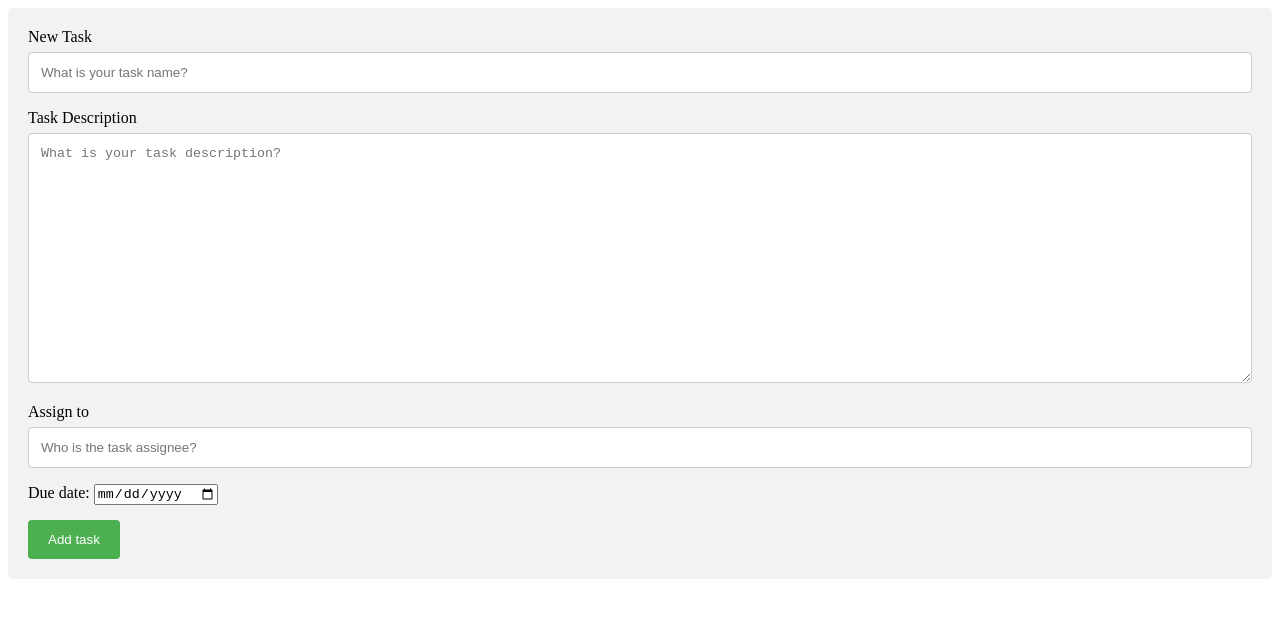
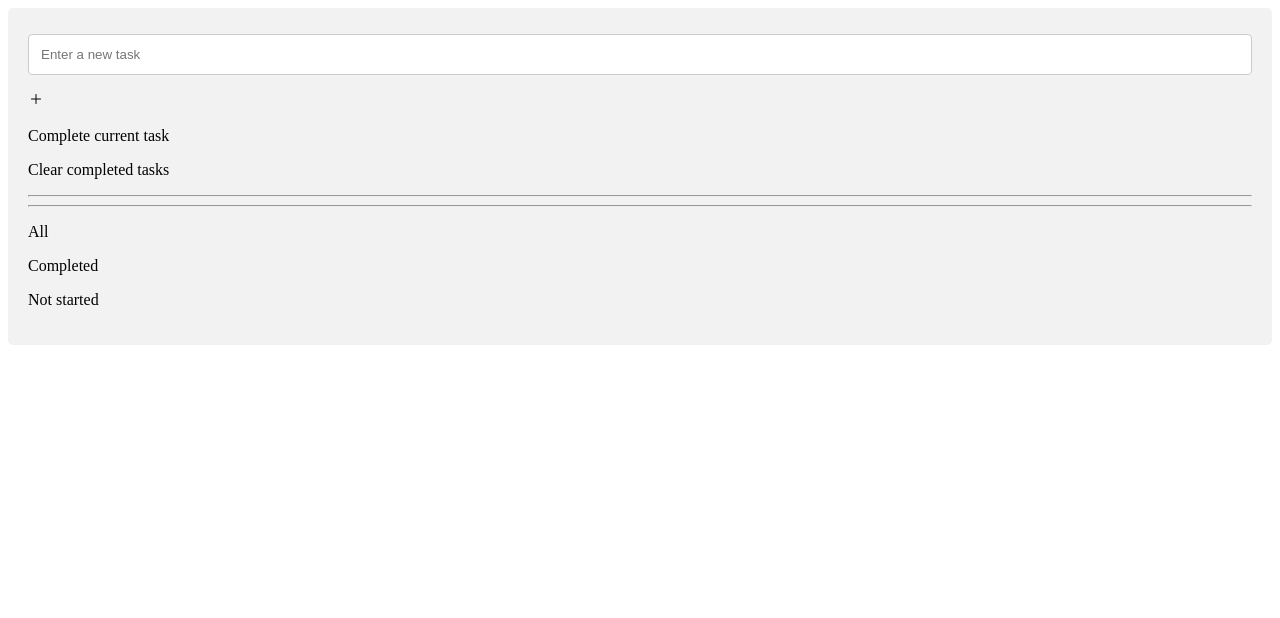
Before and after one commit to kas-kay/work-it, a plain HTML site: page index.html in a window 1280 px wide. Drawn offline with nearby package versions, Linux system fonts and the light colour scheme.

Commit message:
Update index.html

```diff
--- a/index.html
+++ b/index.html
@@ -1,40 +1,41 @@
 <!DOCTYPE html>
 <html lang="en">
-
 <head>
     <meta charset="UTF-8">
     <meta name="viewport" content="width=device-width, initial-scale=1.0">
-    <link rel="stylesheet" href="styles.css">
-    <title>Work it - Task Runner</title>
+    <meta http-equiv="X-UA-Compatible" content="ie=edge">
+    <title>To Do App</title>
+    <link rel="stylesheet" href="https://use.fontawesome.com/releases/v5.5.0/css/all.css" integrity="sha384-B4dIYHKNBt8Bc12p+WXckhzcICo0wtJAoU8YZTY5qE0Id1GSseTk6S+L3BlXeVIU" crossorigin="anonymous">
+    <link rel="stylesheet" type="text/css" href="styles.css">
 </head>
-
 <body>
 
-    <div class="container">
-        <form>
+    <main class="container">
+        <div class="add-bar">
+            <input type="text" id="new-task" placeholder="Enter a new task">
+            <ion-icon id="add-button" name="add-outline" class="fs-large"></ion-icon>
+        </div>
+        <div class="menu-bar">
+            <div id="check-all-button">
+                <p id = "completeAll" class="fs-med" >Complete current task</p>
+            </div>
+            <p id = "clearComplete" class="fs-med">Clear completed tasks</p>
+        </div>
+        <hr>
+        <div id = "show-all" class="tasks-container">
+        </div>
 
-          <label for="fname">New Task</label>
-          <input type="text" id="fname" name="firstname" placeholder="What is your task name?">
+        <hr>
+        <div class="footer">
+            <div class="filter">
+                <p id = 'showAll' class="filter-button">All</p>
+                <p id='showComplete' class="filter-button">Completed</p>
+                <p id='showNotStarted' class="filter-button">Not started</p>
+            </div>
+        </div>
+    </main>
 
-          <label for="subject">Task Description</label>
-          <textarea id="subject" name="subject" placeholder="What is your task description?" style="height:250px"></textarea>
-
-          <label for="fname">Assign to</label>
-          <input type="text" id="fname" name="firstname" placeholder="Who is the task assignee?">
-
-          <label for="start">Due date:</label>
-
-          <input type="date" id="due" name="trip-start">
-
-          <input type="submit" value="Add task">
-
-        </form>
-      </div>
-
+    <script src="https://unpkg.com/ionicons@5.0.0/dist/ionicons.js"></script>
     <script src="main.js"></script>
-     <!-- jQuery first, then Popper.js, then Bootstrap JS -->
-     <script src="https://code.jquery.com/jquery-3.3.1.slim.min.js" integrity="sha384-q8i/X+965DzO0rT7abK41JStQIAqVgRVzpbzo5smXKp4YfRvH+8abtTE1Pi6jizo" crossorigin="anonymous"></script>
-     <script src="https://cdnjs.cloudflare.com/ajax/libs/popper.js/1.14.7/umd/popper.min.js" integrity="sha384-UO2eT0CpHqdSJQ6hJty5KVphtPhzWj9WO1clHTMGa3JDZwrnQq4sF86dIHNDz0W1" crossorigin="anonymous"></script>
-     <script src="https://stackpath.bootstrapcdn.com/bootstrap/4.3.1/js/bootstrap.min.js" integrity="sha384-JjSmVgyd0p3pXB1rRibZUAYoIIy6OrQ6VrjIEaFf/nJGzIxFDsf4x0xIM+B07jRM" crossorigin="anonymous"></script>
 </body>
 </html>
```
